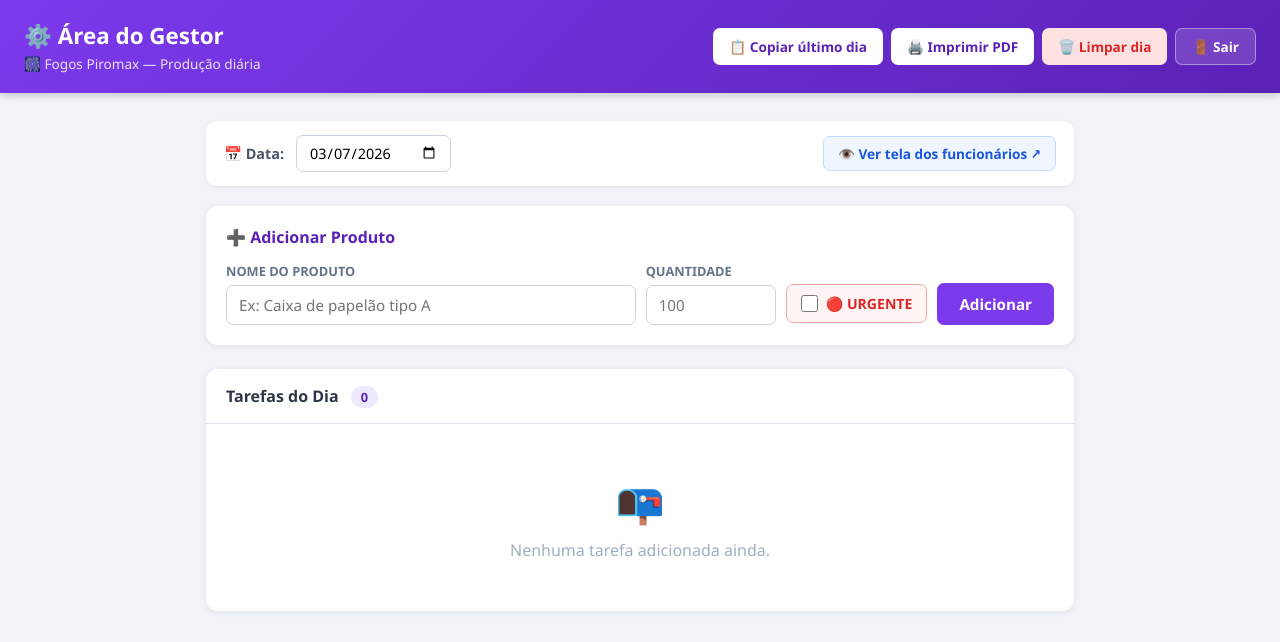
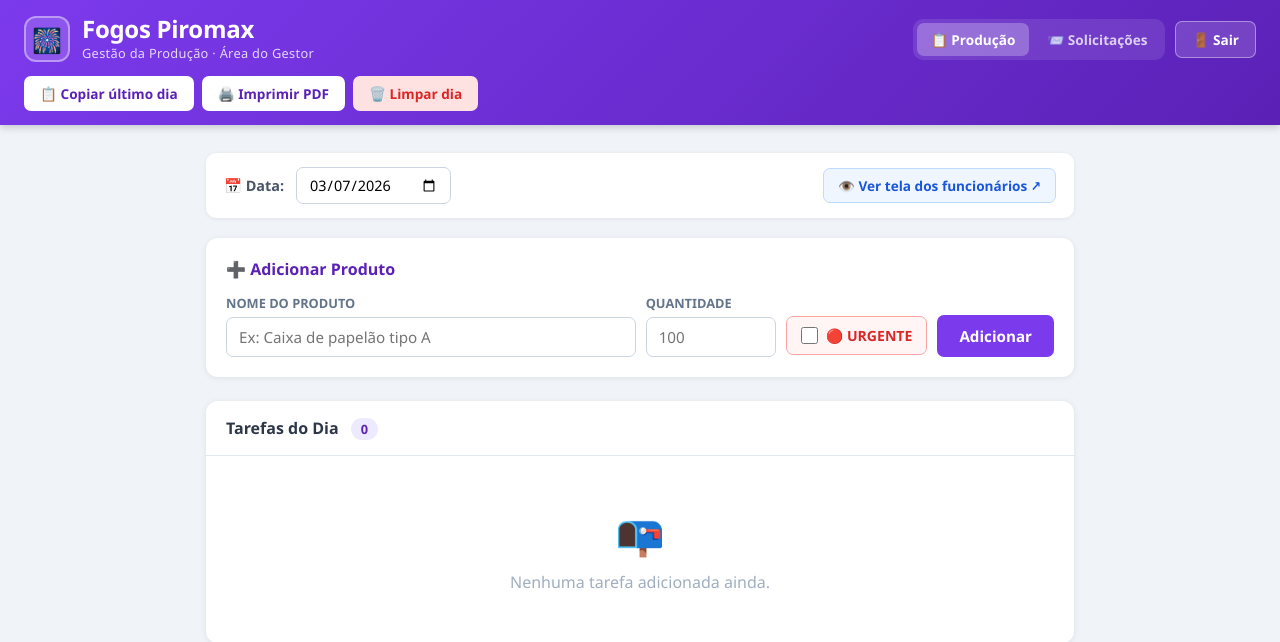
Before and after one commit to fogospiromax/controledeprodu-o, a Flask app: page /admin in a window 1280 px wide. Shown: the top 642 px of the page. Run offline with Flask 3, Linux system fonts and the light colour scheme; the visitor is signed in with stand-in values (Sample User, id 1); data that the repository does not hold is empty; some libraries are stand-ins or nearby versions.

Commit message:
Nova versão

```diff
--- a/templates/admin.html
+++ b/templates/admin.html
@@ -17,17 +17,74 @@
     header {
       background: linear-gradient(135deg, #7c3aed, #5b21b6);
       color: white;
-      padding: 20px 24px;
+      padding: 16px 24px 0;
       box-shadow: 0 2px 8px rgba(0,0,0,0.2);
+    }
+
+    .header-top {
       display: flex;
       align-items: center;
       justify-content: space-between;
       flex-wrap: wrap;
       gap: 12px;
+      padding-bottom: 14px;
     }
 
-    header h1 { font-size: 1.4rem; font-weight: 700; }
-    header p  { font-size: 0.85rem; opacity: 0.85; margin-top: 3px; }
+    .header-brand {
+      display: flex;
+      align-items: center;
+      gap: 12px;
+    }
+
+    .header-logo {
+      width: 46px;
+      height: 46px;
+      background: rgba(255,255,255,0.15);
+      border: 2px solid rgba(255,255,255,0.4);
+      border-radius: 12px;
+      display: flex;
+      align-items: center;
+      justify-content: center;
+      font-size: 1.5rem;
+      flex-shrink: 0;
+    }
+
+    .header-brand-text h1 {
+      font-size: 1.5rem;
+      font-weight: 800;
+      letter-spacing: -0.3px;
+      line-height: 1.1;
+    }
+
+    .header-brand-text .app-name {
+      font-size: 0.8rem;
+      opacity: 0.8;
+      font-weight: 500;
+      margin-top: 2px;
+      letter-spacing: 0.3px;
+    }
+
+    .header-nav {
+      display: flex;
+      gap: 4px;
+      background: rgba(255,255,255,0.1);
+      border-radius: 10px;
+      padding: 4px;
+    }
+
+    .header-nav a {
+      color: white;
+      text-decoration: none;
+      padding: 7px 14px;
+      border-radius: 7px;
+      font-size: 0.85rem;
+      font-weight: 600;
+      transition: background 0.2s;
+      opacity: 0.75;
+    }
+
+    .header-nav a:hover  { background: rgba(255,255,255,0.15); opacity: 1; }
+    .header-nav a.active { background: rgba(255,255,255,0.25); opacity: 1; }
 
     .header-actions { display: flex; gap: 8px; flex-wrap: wrap; }
 
@@ -357,15 +414,26 @@
 <body>
 
 <header>
-  <div>
-    <h1>⚙️ Área do Gestor</h1>
-    <p>🎆 Fogos Piromax — Produção diária</p>
+  <div class="header-top">
+    <div class="header-brand">
+      <div class="header-logo">🎆</div>
+      <div class="header-brand-text">
+        <h1>Fogos Piromax</h1>
+        <div class="app-name">Gestão da Produção · Área do Gestor</div>
+      </div>
+    </div>
+    <div style="display:flex; align-items:center; gap:10px; flex-wrap:wrap;">
+      <nav class="header-nav">
+        <a href="/admin" class="active">📋 Produção</a>
+        <a href="/admin/requests">📨 Solicitações</a>
+      </nav>
+      <a href="/admin/logout" class="btn btn-logout" title="Sair">🚪 Sair</a>
+    </div>
   </div>
-  <div class="header-actions">
+  <div class="header-actions" style="padding-bottom:14px;">
     <button class="btn btn-white" onclick="copyLastDay()">📋 Copiar último dia</button>
     <button class="btn btn-white" onclick="printPDF()" title="Imprimir / Salvar como PDF">🖨️ Imprimir PDF</button>
     <button class="btn btn-danger" onclick="confirmClear()">🗑️ Limpar dia</button>
-    <a href="/admin/logout" class="btn btn-logout" title="Sair da área do gestor">🚪 Sair</a>
   </div>
 </header>
 
```
